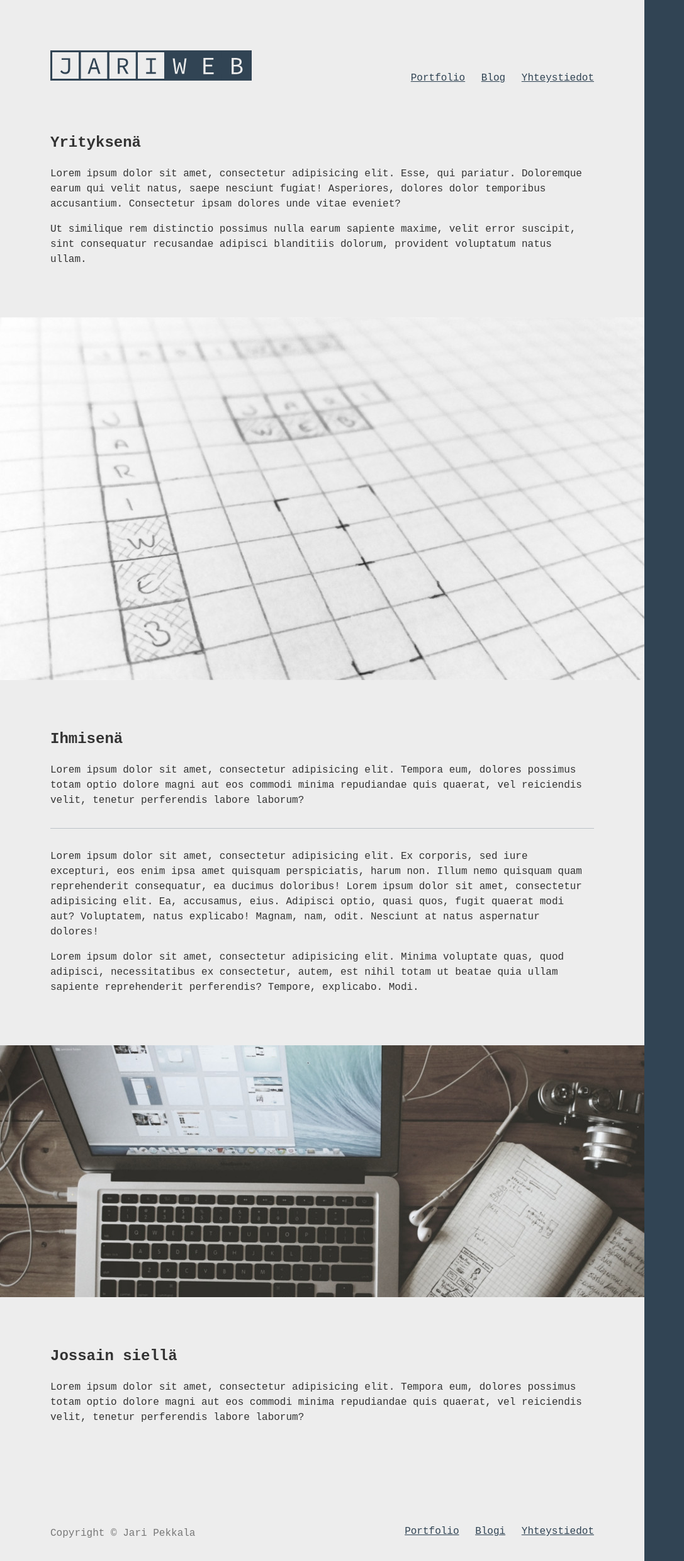
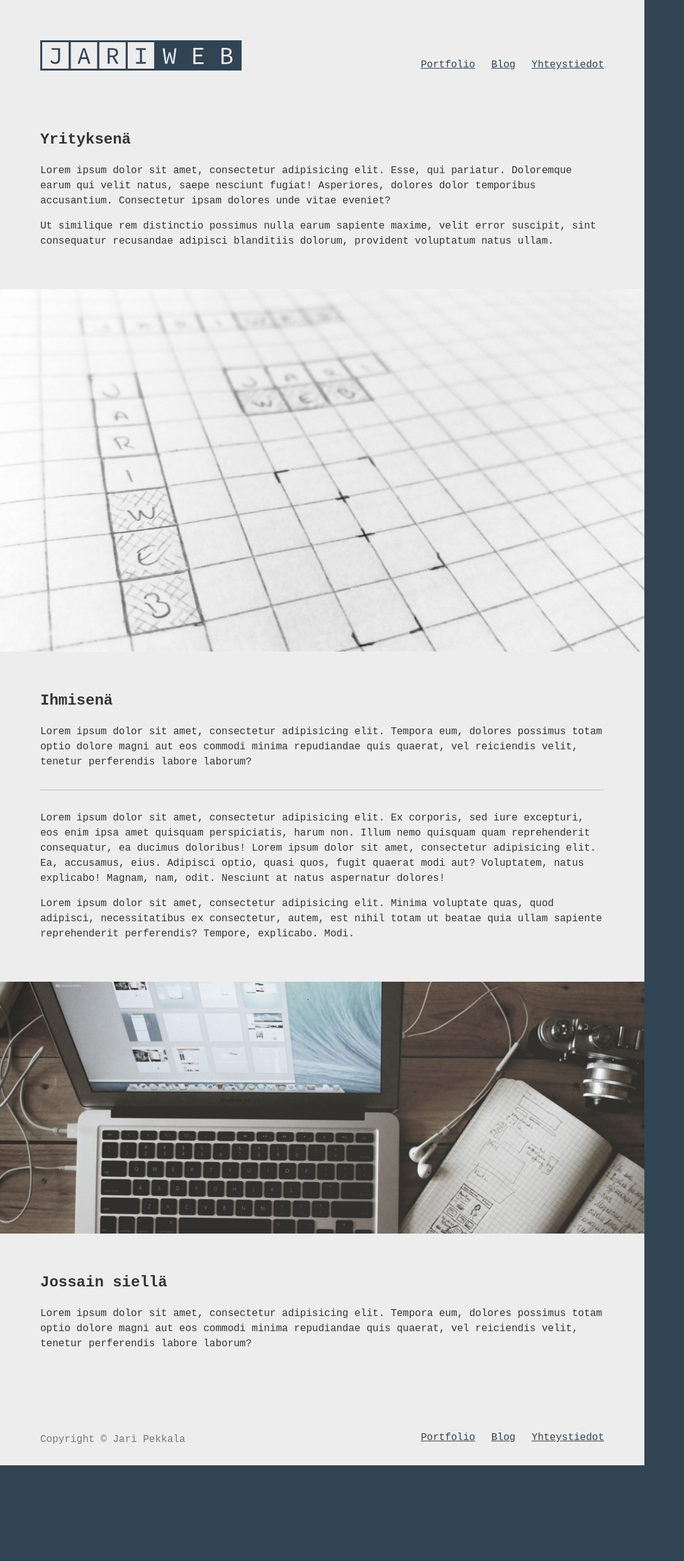
Before and after one commit to jariweb/jariweb.github.io, a Jekyll site: the page built from index.html, in a window 1280 px wide. Shown: the whole page at 63% size, without its empty margins (0-1087 px from the left). Built offline with Jekyll 4.4.1, drawn with Linux system fonts in a browser that asks for light colours; after the commit the page ends 2327 px from its top, so only the background shows below that.

Commit message:
do some responsive styling

```diff
--- a/_includes/footer.html
+++ b/_includes/footer.html
@@ -1,10 +1,8 @@
 
 <footer class="footer">
-    <p>Copyright &copy; Jari Pekkala</p>
+    <p class="footer__copyright">Copyright &copy; Jari Pekkala</p>
 
-    <nav>
-        <a href="/portfolio/">Portfolio</a>
-        <a href="/blogi/">Blogi</a>
-        <a href="/yhteystiedot/">Yhteystiedot</a>
+    <nav class="menu footer__menu">
+    	{% include nav.html %}
     </nav>
 </footer>
--- a/_includes/header.html
+++ b/_includes/header.html
@@ -1,12 +1,10 @@
 
 <header class="header">
-    <a href="/">
-        <img class="logo" src="/img/logo.svg">
+    <a class="header__logo" href="/">
+        <img src="/img/logo.svg" alt="Jariweb logo">
     </a>
 
-    <nav>
-        <a href="/portfolio">Portfolio</a>
-        <a href="/blog">Blog</a>
-        <a href="/yhteystiedot">Yhteystiedot</a>
+    <nav class="menu header__menu">
+        {% include nav.html %}
     </nav>
 </header>
--- /dev/null
+++ b/_includes/nav.html
@@ -0,0 +1,4 @@
+
+<a class="menu__item" href="/portfolio">Portfolio</a>
+<a class="menu__item" href="/blog">Blog</a>
+<a class="menu__item" href="/yhteystiedot">Yhteystiedot</a>
--- /dev/null
+++ b/_sass/footer.scss
@@ -0,0 +1,23 @@
+
+.footer {
+    max-width: $content-width;
+    padding: $spacing-unit $spacing-unit $spacing-unit / 5;
+    display: flex;
+    flex-shrink: 0;
+    flex-wrap: wrap;
+    justify-content: space-between;
+    color: $gray-color;
+    background: $background-color;
+
+    @media screen and (min-width: $medium-breakpoint) {
+        padding: $medium-spacing-unit $medium-spacing-unit $medium-spacing-unit / 5;
+    }
+
+    @media screen and (max-width: 550px) {
+        &__copyright,
+        &__menu {
+            width: 100%;
+            text-align: center;
+        }
+    }
+}
--- /dev/null
+++ b/_sass/general.scss
@@ -0,0 +1,69 @@
+*,
+*:before,
+*:after {
+    margin: 0;
+    padding: 0;
+    box-sizing: border-box;
+}
+
+html {
+    height: 100%;
+}
+
+body {
+    height: 100%;
+    padding-right: 1em;
+    display: flex;
+    flex-direction: column;
+    background: $brand-color;
+    font: $base-font-size $base-font-family;
+    color: $text-color;
+}
+
+a {
+    color: $brand-color;
+}
+
+hr {
+    height: 1px;
+    margin: 2em 0;
+    background: $gray-light-color;
+    border: none;
+}
+
+img {
+    max-height: 100%;
+    max-width: 100%;
+    display: block;
+}
+
+nav a {
+    margin-left: 1em;
+}
+
+section {
+    padding: $spacing-unit;
+
+    @media screen and (min-width: $medium-breakpoint) {
+        padding: $medium-spacing-unit;
+    }
+}
+
+h2 {
+    padding: 0 0 1em;
+}
+
+p {
+    margin-bottom: 1em;
+    line-height: $base-line-height;
+
+    &:last-child {
+        margin-bottom: 0;
+    }
+}
+
+main {
+    max-width: $content-width;
+    flex: 1;
+    background: $background-color;
+}
--- /dev/null
+++ b/_sass/header.scss
@@ -0,0 +1,36 @@
+
+.header {
+    max-width: $content-width;
+    padding: $spacing-unit $spacing-unit 0;
+    display: flex;
+    flex-wrap: wrap;
+    flex-shrink: 0;
+    justify-content: space-between;
+    align-items: flex-end;
+    background: $background-color;
+
+    @media screen and (min-width: $medium-breakpoint) {
+        padding: $medium-spacing-unit $medium-spacing-unit 0;
+    }
+
+    &__logo {
+        height: 48.3px;
+        width: 320px;
+        display: block;
+        margin-bottom: $spacing-unit;
+
+        @media screen and (max-width: 550px) {
+            height: auto;
+            width: 100%;
+        }
+    }
+
+    &__menu {
+        margin-bottom: $spacing-unit;
+
+        @media screen and (max-width: 550px) {
+            width: 100%;
+            text-align: center;
+        }
+    }
+}
--- /dev/null
+++ b/_sass/img.scss
@@ -0,0 +1,10 @@
+
+.img {
+    width: 100%;
+    position: absolute;
+
+    &__wrapper {
+        position: relative;
+        background: #bcc2c7;
+    }
+}
--- a/_sass/main.scss
+++ /dev/null
@@ -1,85 +0,0 @@
-* {
-    margin: 0;
-    padding: 0;
-    box-sizing: border-box;
-}
-
-html {
-    height: 100%;
-}
-
-body {
-    height: 100%;
-    padding-right: 2%;
-    background: #314454;
-    font: 16px monospace;
-    color: #333;
-}
-
-a {
-    color: #314454;
-}
-
-hr {
-    height: 1px;
-    margin: 2em 0;
-    background: #bcc2c7;
-    border: none;
-}
-
-.header,
-main,
-.footer {
-    max-width: 1024px;
-    background: #ededed;
-}
-
-.header {
-    padding: 5em 5em 0;
-    display: flex;
-    justify-content: space-between;
-    align-items: flex-end;
-}
-
-.logo {
-    height: 48.3px;
-    width: 320px;
-}
-
-.footer {
-    padding: 5em 5em 1em;
-    display: flex;
-    justify-content: space-between;
-    color: #777;
-}
-
-nav a {
-    margin-left: 1em;
-}
-
-section {
-    padding: 5em;
-}
-
-h2 {
-    padding: 0 0 1em;
-}
-
-p {
-    margin-bottom: 1em;
-    line-height: 1.5em;
-}
-
-p:last-child {
-    margin-bottom: 0;
-}
-
-.img {
-    width: 100%;
-    position: absolute;
-}
-
-.img__wrapper {
-    position: relative;
-    background: #bcc2c7;
-}
--- /dev/null
+++ b/_sass/menu.scss
@@ -0,0 +1,18 @@
+
+.menu {
+    @media screen and (max-width: 550px) {
+
+        .menu__item {
+            margin: .27em 0;
+            padding: .5em .75em;
+            display: inline-block;
+            border-radius: 3px;
+            transition: background 100ms ease-in-out;
+
+            &:hover,
+            &:focus {
+                background: #ddd;
+            }
+        }
+    }
+}
--- a/css/main.scss
+++ b/css/main.scss
@@ -6,46 +6,31 @@
 
 
 // Our variables
-$base-font-family: "Helvetica Neue", Helvetica, Arial, sans-serif;
+$base-font-family: monospace;
 $base-font-size:   16px;
-$base-font-weight: 400;
 $small-font-size:  $base-font-size * 0.875;
 $base-line-height: 1.5;
 
-$spacing-unit:     30px;
+$spacing-unit:     2em;
+$medium-spacing-unit:   4em;
 
-$text-color:       #111;
-$background-color: #fdfdfd;
-$brand-color:      #2a7ae2;
+$text-color:       #333333;
+$background-color: #ededed;
+$brand-color:      #314454;
 
-$grey-color:       #828282;
-$grey-color-light: lighten($grey-color, 40%);
-$grey-color-dark:  darken($grey-color, 25%);
+$gray-color:       #777777;
+$gray-light-color: #bcc2c7;
 
 // Width of the content area
-$content-width:    800px;
-
-$on-palm:          600px;
-$on-laptop:        800px;
-
-
-
-// Use media queries like this:
-// @include media-query($on-palm) {
-//     .wrapper {
-//         padding-right: $spacing-unit / 2;
-//         padding-left: $spacing-unit / 2;
-//     }
-// }
-@mixin media-query($device) {
-    @media screen and (max-width: $device) {
-        @content;
-    }
-}
-
+$content-width:    1024px;
+$medium-breakpoint: 850px;
 
 
 // Import partials from `sass_dir` (defaults to `_sass`)
 @import
-        "main"
+        'general',
+        'footer',
+        'header',
+        'img',
+        'menu'
 ;
```
